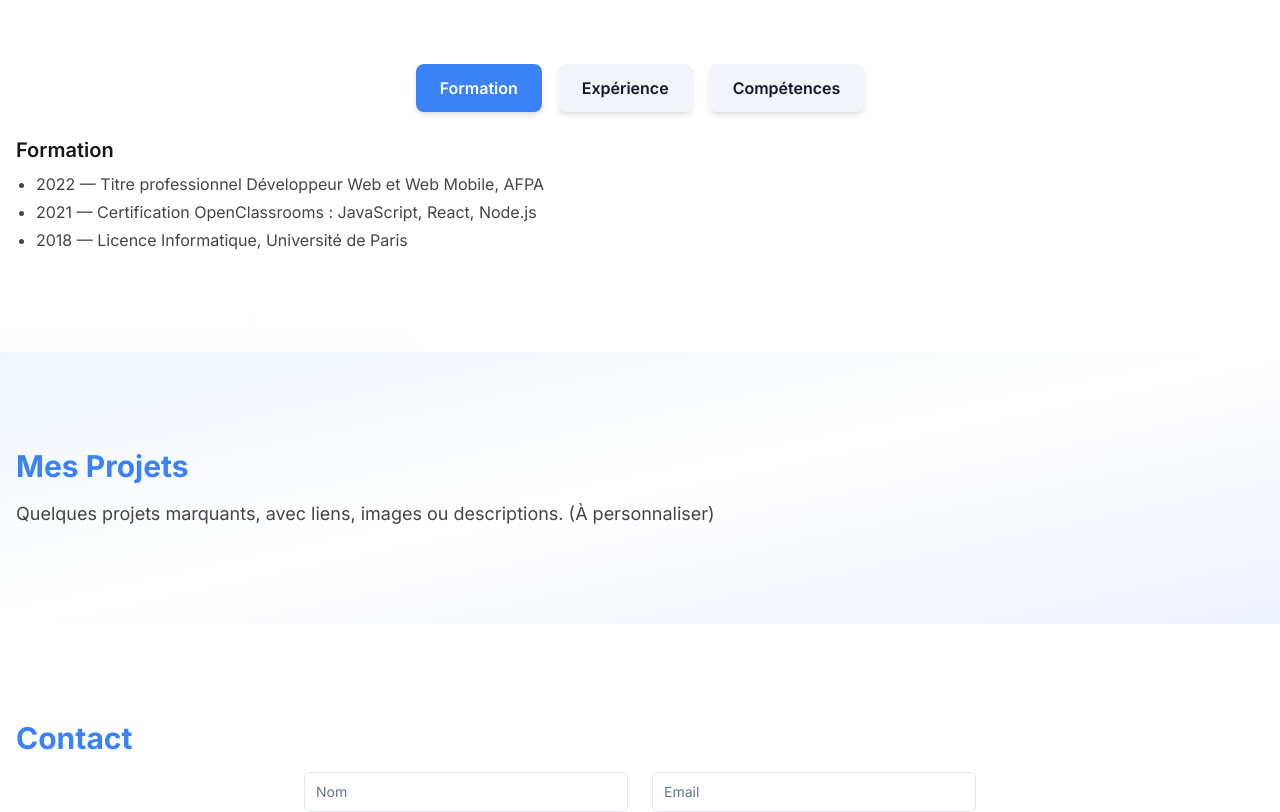
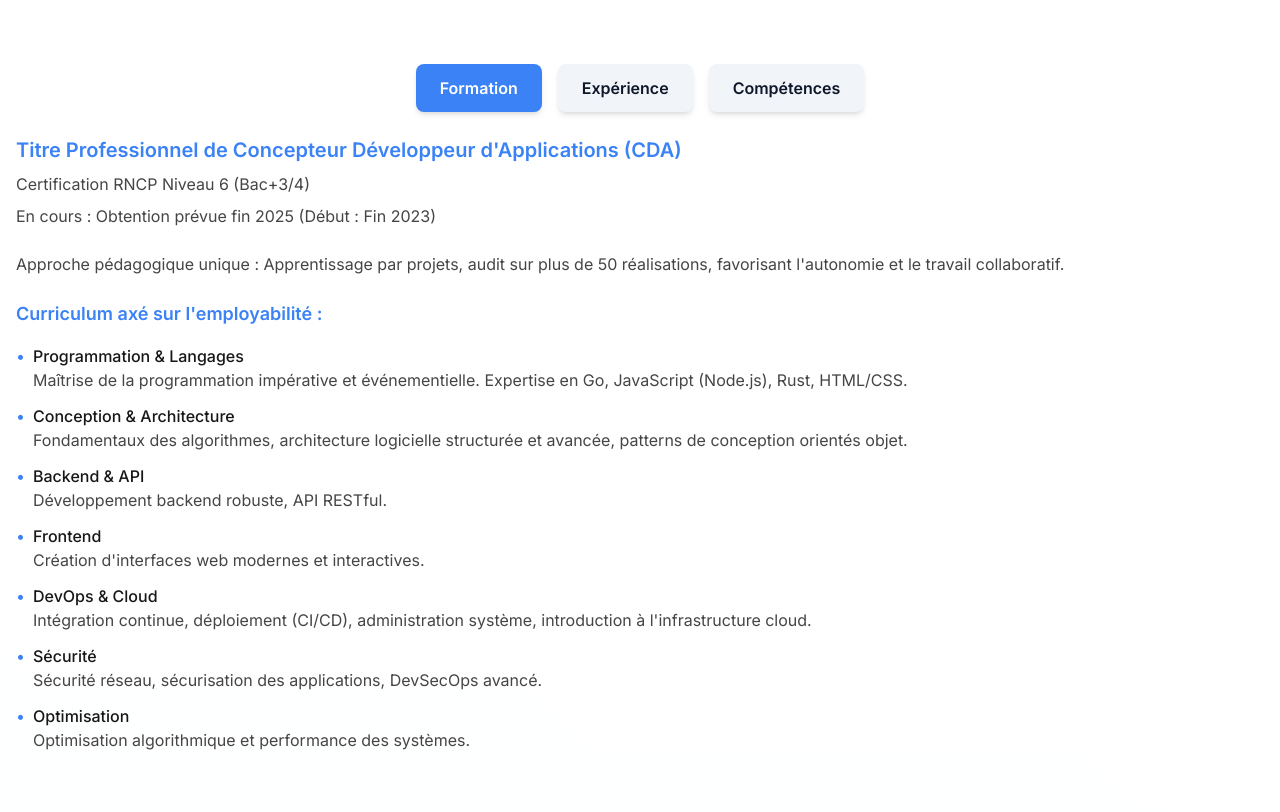
Before and after one commit to tdocarmo/portfolio, a Next.js app: page / in a window 1280 px wide. Shown: the part 860-1672 px from the top of the page. Built offline with nearby package versions, Linux system fonts and the light colour scheme.

Commit message:
feat: enhance ProfilTabs component by updating formation section with detailed curriculum and improved layout for better clarity and presentation

```diff
--- a/src/components/ProfilTabs.tsx
+++ b/src/components/ProfilTabs.tsx
@@ -10,13 +10,71 @@ const tabs = [
 
 const tabContent: Record<string, React.ReactNode> = {
   formation: (
-    <div>
-      <h3 className="text-xl font-semibold mb-2">Formation</h3>
-      <ul className="list-disc pl-5 space-y-1 text-foreground/80">
-        <li>2022 — Titre professionnel Développeur Web et Web Mobile, AFPA</li>
-        <li>2021 — Certification OpenClassrooms : JavaScript, React, Node.js</li>
-        <li>2018 — Licence Informatique, Université de Paris</li>
-      </ul>
+    <div className="space-y-6">
+      <div className="space-y-2">
+        <h3 className="text-xl font-semibold text-primary">Titre Professionnel de Concepteur Développeur d'Applications (CDA)</h3>
+        <p className="text-foreground/80">Certification RNCP Niveau 6 (Bac+3/4)</p>
+        <p className="text-foreground/80">En cours : Obtention prévue fin 2025 (Début : Fin 2023)</p>
+      </div>
+
+      <div className="space-y-2">
+        <p className="text-foreground/80">Approche pédagogique unique : Apprentissage par projets, audit sur plus de 50 réalisations, favorisant l'autonomie et le travail collaboratif.</p>
+      </div>
+
+      <div className="space-y-4">
+        <h4 className="text-lg font-semibold text-primary">Curriculum axé sur l'employabilité :</h4>
+        <ul className="space-y-3">
+          <li className="flex items-start">
+            <span className="text-primary mr-2">•</span>
+            <div>
+              <span className="font-medium">Programmation & Langages</span>
+              <p className="text-foreground/80">Maîtrise de la programmation impérative et événementielle. Expertise en Go, JavaScript (Node.js), Rust, HTML/CSS.</p>
+            </div>
+          </li>
+          <li className="flex items-start">
+            <span className="text-primary mr-2">•</span>
+            <div>
+              <span className="font-medium">Conception & Architecture</span>
+              <p className="text-foreground/80">Fondamentaux des algorithmes, architecture logicielle structurée et avancée, patterns de conception orientés objet.</p>
+            </div>
+          </li>
+          <li className="flex items-start">
+            <span className="text-primary mr-2">•</span>
+            <div>
+              <span className="font-medium">Backend & API</span>
+              <p className="text-foreground/80">Développement backend robuste, API RESTful.</p>
+            </div>
+          </li>
+          <li className="flex items-start">
+            <span className="text-primary mr-2">•</span>
+            <div>
+              <span className="font-medium">Frontend</span>
+              <p className="text-foreground/80">Création d'interfaces web modernes et interactives.</p>
+            </div>
+          </li>
+          <li className="flex items-start">
+            <span className="text-primary mr-2">•</span>
+            <div>
+              <span className="font-medium">DevOps & Cloud</span>
+              <p className="text-foreground/80">Intégration continue, déploiement (CI/CD), administration système, introduction à l'infrastructure cloud.</p>
+            </div>
+          </li>
+          <li className="flex items-start">
+            <span className="text-primary mr-2">•</span>
+            <div>
+              <span className="font-medium">Sécurité</span>
+              <p className="text-foreground/80">Sécurité réseau, sécurisation des applications, DevSecOps avancé.</p>
+            </div>
+          </li>
+          <li className="flex items-start">
+            <span className="text-primary mr-2">•</span>
+            <div>
+              <span className="font-medium">Optimisation</span>
+              <p className="text-foreground/80">Optimisation algorithmique et performance des systèmes.</p>
+            </div>
+          </li>
+        </ul>
+      </div>
     </div>
   ),
   experience: (
```
